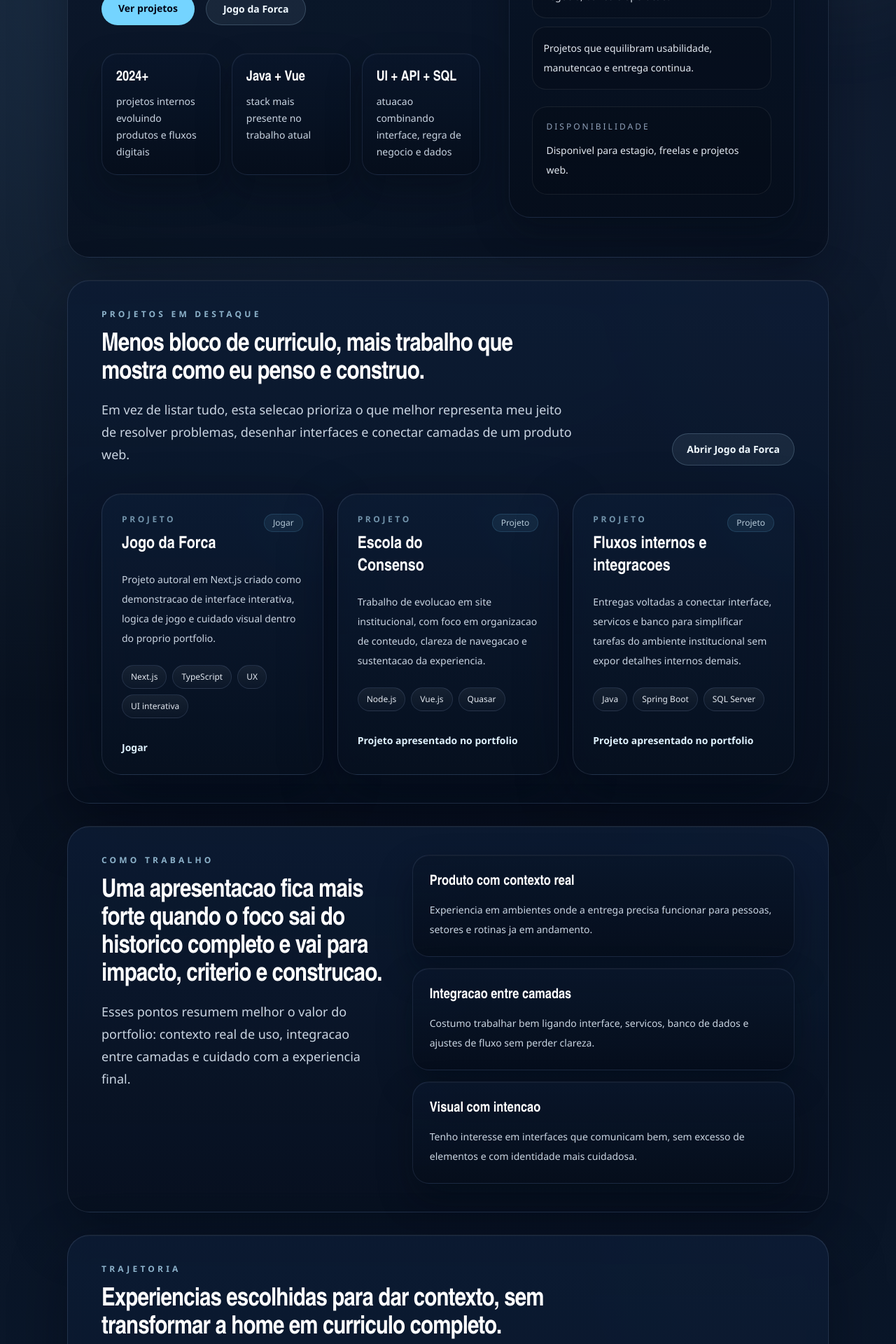
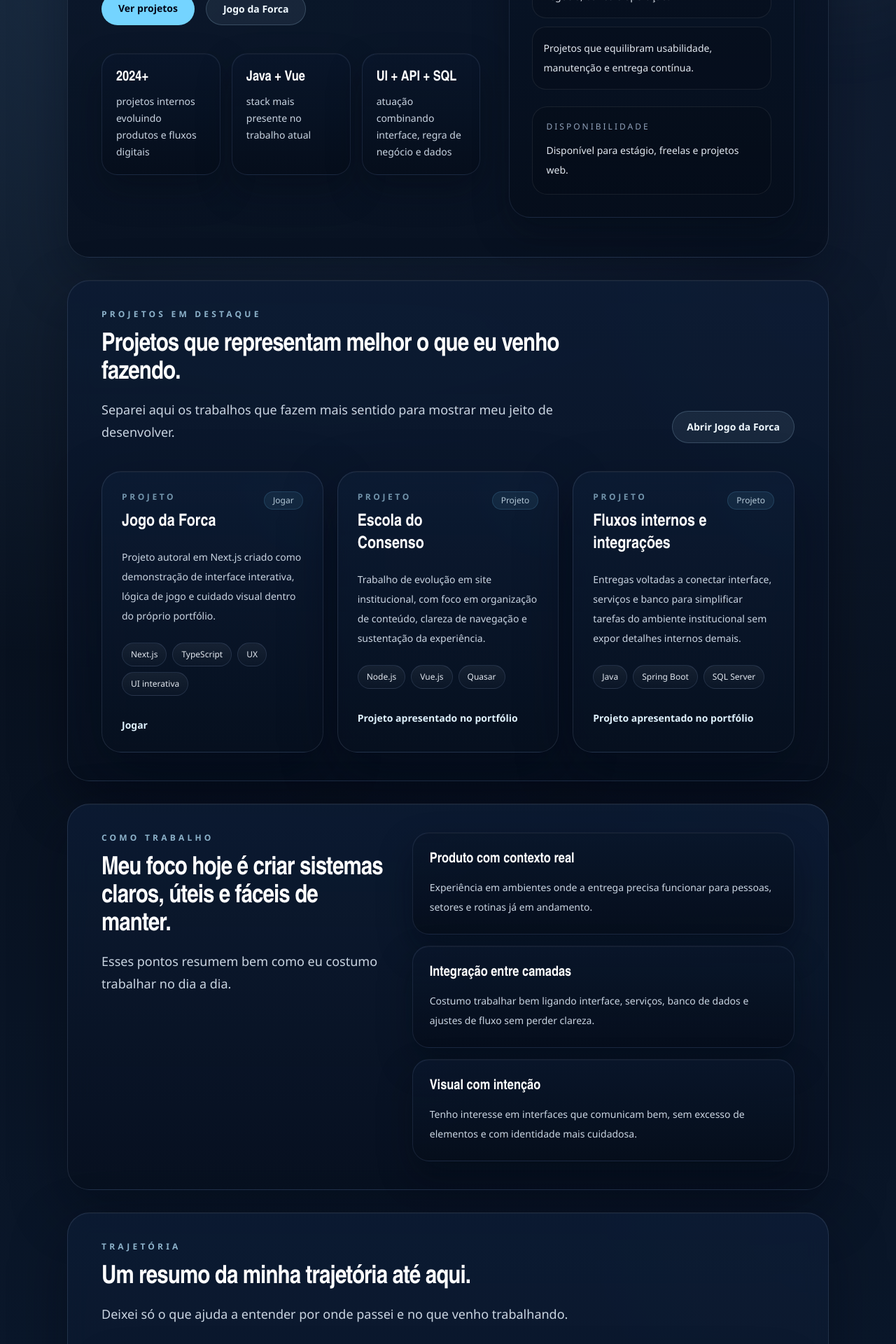
Before and after one commit to Leo-Chaves/CV-Leonardo-Chaves-, a Next.js app in the folder curriculo/: page / in a window 1280 px wide. Shown: the part 740-2660 px from the top of the page at 70% size. Built offline with nearby package versions, Linux system fonts and the light colour scheme.

Commit message:
correção ortografica

```diff
--- a/curriculo/app/layout.tsx
+++ b/curriculo/app/layout.tsx
@@ -3,11 +3,11 @@ import "./globals.css";
 
 export const metadata: Metadata = {
   title: {
-    default: "Leonardo Chaves | Portfolio",
+    default: "Leonardo Chaves | Portfólio",
     template: "%s | Leonardo Chaves",
   },
   description:
-    "Portfolio pessoal com selecao de projetos, stack e experiencias em desenvolvimento web, com uma demo dedicada ao Jogo da Forca.",
+    "Portfólio pessoal com seleção de projetos, stack e experiências em desenvolvimento web, com uma demo dedicada ao Jogo da Forca.",
 };
 
 export default function RootLayout({
--- a/curriculo/app/page.tsx
+++ b/curriculo/app/page.tsx
@@ -26,7 +26,7 @@ export default function Home() {
         links={[
           { label: "Projetos", href: "#projetos" },
           { label: "Como trabalho", href: "#como-trabalho" },
-          { label: "Trajetoria", href: "#experiencia" },
+          { label: "Trajetória", href: "#experiencia" },
           { label: "Stack", href: "#stack" },
           { label: "Contato", href: "#contato" },
           { label: "Jogo da Forca", href: "/jogo-da-forca" },
@@ -38,7 +38,7 @@ export default function Home() {
           <div className="grid gap-10 lg:grid-cols-[1.14fr_0.86fr] lg:items-center">
             <div>
               <span className="pill inline-flex rounded-full px-4 py-2 text-xs font-semibold uppercase tracking-[0.3em] text-sky-100/80">
-                Portfolio
+                Portfólio
               </span>
 
               <div className="mt-6">
@@ -126,7 +126,7 @@ export default function Home() {
             <aside className="grid gap-4">
               <div className="surface-card rounded-[1.9rem] p-6 sm:p-8">
                 <p className="text-xs font-semibold uppercase tracking-[0.3em] text-sky-200/70">
-                  Visao geral
+                  Visão geral
                 </p>
                 <p className="mt-5 text-base leading-8 text-slate-300">
                   {personalInfo.summary}
@@ -135,7 +135,7 @@ export default function Home() {
 
               <div className="surface-card rounded-[1.9rem] p-6 sm:p-8">
                 <p className="text-xs font-semibold uppercase tracking-[0.3em] text-sky-200/70">
-                  O que voce encontra aqui
+                  O que você encontra aqui
                 </p>
 
                 <div className="mt-5 grid gap-3">
@@ -166,8 +166,8 @@ export default function Home() {
           <div className="flex flex-col gap-8 lg:flex-row lg:items-end lg:justify-between">
             <SectionHeading
               eyebrow="Projetos em destaque"
-              title="Menos bloco de curriculo, mais trabalho que mostra como eu penso e construo."
-              description="Em vez de listar tudo, esta selecao prioriza o que melhor representa meu jeito de resolver problemas, desenhar interfaces e conectar camadas de um produto web."
+              title="Projetos que representam melhor o que eu venho fazendo."
+              description="Separei aqui os trabalhos que fazem mais sentido para mostrar meu jeito de desenvolver."
             />
 
             <Link
@@ -192,8 +192,8 @@ export default function Home() {
           <div className="grid gap-10 lg:grid-cols-[0.85fr_1.15fr] lg:items-start">
             <SectionHeading
               eyebrow="Como trabalho"
-              title="Uma apresentacao fica mais forte quando o foco sai do historico completo e vai para impacto, criterio e construcao."
-              description="Esses pontos resumem melhor o valor do portfolio: contexto real de uso, integracao entre camadas e cuidado com a experiencia final."
+              title="Meu foco hoje é criar sistemas claros, úteis e fáceis de manter."
+              description="Esses pontos resumem bem como eu costumo trabalhar no dia a dia."
             />
 
             <div className="grid gap-4">
@@ -210,9 +210,9 @@ export default function Home() {
         <section id="experiencia" className="section-card rounded-[2rem] px-6 py-8 sm:px-8 sm:py-10 lg:px-12">
           <div className="flex flex-col gap-8">
             <SectionHeading
-              eyebrow="Trajetoria"
-              title="Experiencias escolhidas para dar contexto, sem transformar a home em curriculo completo."
-              description="Mantive somente os recortes que ajudam a entender sua evolucao como desenvolvedor e a forma como voce trabalha hoje."
+              eyebrow="Trajetória"
+              title="Um resumo da minha trajetória até aqui."
+              description="Deixei só o que ajuda a entender por onde passei e no que venho trabalhando."
             />
 
             <div className="grid gap-5">
@@ -228,8 +228,8 @@ export default function Home() {
             <div>
               <SectionHeading
                 eyebrow="Stack e rotina"
-                title="Tecnologias organizadas do jeito que fazem sentido para um portfolio."
-                description="Aqui entram as ferramentas que aparecem com frequencia no seu trabalho e que ajudam a contar como voce construi, integra e evolui produtos web."
+                title="Tecnologias que mais aparecem no meu dia a dia."
+                description="Essas são as ferramentas que eu mais uso nos projetos e nos estudos."
               />
 
               <div className="mt-8 grid gap-4">
@@ -254,12 +254,12 @@ export default function Home() {
             <div className="grid gap-4">
               <article className="surface-card rounded-[1.5rem] p-6">
                 <p className="text-xs font-semibold uppercase tracking-[0.28em] text-sky-200/65">
-                  Base academica
+                  Base acadêmica
                 </p>
                 <div className="mt-4 rounded-[1.2rem] border border-white/8 bg-black/12 p-5">
                   <h3 className="text-lg font-semibold text-white">{personalInfo.educationLabel}</h3>
                   <p className="mt-3 text-sm leading-7 text-slate-300">
-                    A formacao aparece como base da trajetoria, sem ocupar uma secao inteira da home.
+                    A formação aparece como base da trajetória, sem ocupar uma seção inteira da home.
                   </p>
                 </div>
               </article>
@@ -270,8 +270,8 @@ export default function Home() {
                 </p>
                 <p className="mt-4 text-sm leading-7 text-slate-300">
                   Seguir evoluindo em desenvolvimento de software com mais projetos web,
-                  interfaces melhores, integracoes solidas e cada vez mais repertorio em
-                  construcao de produto.
+                  interfaces melhores, integrações sólidas e cada vez mais repertório em
+                  construção de produto.
                 </p>
               </article>
             </div>
@@ -282,8 +282,8 @@ export default function Home() {
           <div className="flex flex-col gap-10">
             <SectionHeading
               eyebrow="Contato"
-              title="Contato direto, sem excesso de informacao paralela."
-              description="A pagina agora fecha com os canais principais e deixa o resto da conversa para quando realmente fizer sentido."
+              title="Vamos conversar."
+              description="Se quiser falar sobre oportunidade, projeto ou parceria, estes são os canais."
             />
 
             <div className="grid gap-4 lg:grid-cols-3">
--- a/curriculo/components/project-card.tsx
+++ b/curriculo/components/project-card.tsx
@@ -45,7 +45,7 @@ export function ProjectCard({
       </div>
 
       <div className="mt-8 text-sm font-semibold text-sky-100">
-        {href ? cta : "Projeto apresentado no portfolio"}
+        {href ? cta : "Projeto apresentado no portfólio"}
       </div>
     </>
   );
--- a/curriculo/data/portfolio.ts
+++ b/curriculo/data/portfolio.ts
@@ -2,44 +2,44 @@ export const personalInfo = {
   name: "Leonardo Chaves da Paz",
   role: "Desenvolvedor Full Stack",
   headline:
-    "Construo interfaces claras, integracoes uteis e experiencias web pensadas para resolver problemas reais.",
+    "Construo interfaces claras, integrações úteis e experiências web pensadas para resolver problemas reais.",
   summary:
-    "Atuo em projetos internos na UNICAP conectando front-end, back-end e dados para melhorar fluxos do dia a dia. Gosto de transformar demandas complexas em experiencias simples, manter codigo sustentavel e evoluir produtos com criterio visual e tecnico.",
-  educationLabel: "Ciencia da Computacao na UNICAP",
+    "Atuo em projetos internos na UNICAP conectando front-end, back-end e dados para melhorar fluxos do dia a dia. Gosto de transformar demandas complexas em experiências simples, manter código sustentável e evoluir produtos com critério visual e técnico.",
+  educationLabel: "Ciência da Computação na UNICAP",
   location: "Paulista, PE",
   email: "leochaves007@gmail.com",
   linkedinLabel: "Leonardo Chaves no LinkedIn",
   linkedinHref: "https://www.linkedin.com/in/leonardo-chaves-da-paz/",
   githubLabel: "Leo-Chaves no GitHub",
   githubHref: "https://github.com/Leo-Chaves",
-  availability: "Disponivel para estagio, freelas e projetos web.",
+  availability: "Disponível para estágio, freelas e projetos web.",
 };
 
 export const stats = [
   { value: "2024+", label: "projetos internos evoluindo produtos e fluxos digitais" },
   { value: "Java + Vue", label: "stack mais presente no trabalho atual" },
-  { value: "UI + API + SQL", label: "atuacao combinando interface, regra de negocio e dados" },
+  { value: "UI + API + SQL", label: "atuação combinando interface, regra de negócio e dados" },
 ];
 
 export const focusAreas = [
   "Interfaces web com leitura visual mais limpa e objetiva.",
-  "Back-end e integracoes para conectar regra de negocio, banco e operacao.",
-  "Projetos que equilibram usabilidade, manutencao e entrega continua.",
+  "Back-end e integrações para conectar regra de negócio, banco e operação.",
+  "Projetos que equilibram usabilidade, manutenção e entrega contínua.",
 ];
 
 export const highlights = [
   {
     title: "Produto com contexto real",
     description:
-      "Experiencia em ambientes onde a entrega precisa funcionar para pessoas, setores e rotinas ja em andamento.",
+      "Experiência em ambientes onde a entrega precisa funcionar para pessoas, setores e rotinas já em andamento.",
   },
   {
-    title: "Integracao entre camadas",
+    title: "Integração entre camadas",
     description:
-      "Costumo trabalhar bem ligando interface, servicos, banco de dados e ajustes de fluxo sem perder clareza.",
+      "Costumo trabalhar bem ligando interface, serviços, banco de dados e ajustes de fluxo sem perder clareza.",
   },
   {
-    title: "Visual com intencao",
+    title: "Visual com intenção",
     description:
       "Tenho interesse em interfaces que comunicam bem, sem excesso de elementos e com identidade mais cuidadosa.",
   },
@@ -49,23 +49,23 @@ export const experiences = [
   {
     company: "UNICAP",
     period: "2024 - atual",
-    role: "Desenvolvimento de sistemas e experiencias internas",
+    role: "Desenvolvimento de sistemas e experiências internas",
     bullets: [
-      "Participo da evolucao de sistemas web usados em contexto institucional, conectando front-end, APIs e banco de dados.",
-      "Atuo em manutencao e criacao de funcionalidades com foco em clareza de uso, estabilidade e continuidade do produto.",
-      "Trabalho com demandas reais de operacao, o que ajuda a priorizar solucoes praticas e sustentaveis.",
+      "Participo da evolução de sistemas web usados em contexto institucional, conectando front-end, APIs e banco de dados.",
+      "Atuo em manutenção e criação de funcionalidades com foco em clareza de uso, estabilidade e continuidade do produto.",
+      "Trabalho com demandas reais de operação, o que ajuda a priorizar soluções práticas e sustentáveis.",
     ],
     technologies: ["Java", "Spring Boot", "Vue.js", "Quasar", "SQL Server"],
   },
   {
-    company: "Base tecnica complementar",
-    period: "trajetoria anterior",
-    role: "Suporte, organizacao e leitura de operacao",
+    company: "Base técnica complementar",
+    period: "trajetória anterior",
+    role: "Suporte, organização e leitura de operação",
     bullets: [
-      "Vivencias anteriores em suporte e atendimento fortaleceram minha leitura de contexto, comunicacao e resolucao de problemas.",
-      "Essa base ajuda no desenvolvimento porque aproxima o codigo da rotina de quem realmente usa o sistema.",
+      "Vivências anteriores em suporte e atendimento fortaleceram minha leitura de contexto, comunicação e resolução de problemas.",
+      "Essa base ajuda no desenvolvimento porque aproxima o código da rotina de quem realmente usa o sistema.",
     ],
-    technologies: ["Suporte tecnico", "Atendimento", "Organizacao de processos"],
+    technologies: ["Suporte técnico", "Atendimento", "Organização de processos"],
   },
 ];
 
@@ -76,11 +76,11 @@ export const skillGroups = [
   },
   {
     title: "Conecto com",
-    items: ["SQL Server", "APIs", "Integracoes", "Modelagem de dados", "Regras de negocio"],
+    items: ["SQL Server", "APIs", "Integrações", "Modelagem de dados", "Regras de negócio"],
   },
   {
     title: "Trabalho com",
-    items: ["Git", "Manutencao evolutiva", "Design de interface", "Metodologias ageis"],
+    items: ["Git", "Manutenção evolutiva", "Design de interface", "Metodologias ágeis"],
   },
 ];
 
@@ -88,7 +88,7 @@ export const projects = [
   {
     title: "Jogo da Forca",
     summary:
-      "Projeto autoral em Next.js criado como demonstracao de interface interativa, logica de jogo e cuidado visual dentro do proprio portfolio.",
+      "Projeto autoral em Next.js criado como demonstração de interface interativa, lógica de jogo e cuidado visual dentro do próprio portfólio.",
     tags: ["Next.js", "TypeScript", "UX", "UI interativa"],
     href: "/jogo-da-forca",
     cta: "Jogar",
@@ -96,13 +96,13 @@ export const projects = [
   {
     title: "Escola do Consenso",
     summary:
-      "Trabalho de evolucao em site institucional, com foco em organizacao de conteudo, clareza de navegacao e sustentacao da experiencia.",
+      "Trabalho de evolução em site institucional, com foco em organização de conteúdo, clareza de navegação e sustentação da experiência.",
     tags: ["Node.js", "Vue.js", "Quasar"],
   },
   {
-    title: "Fluxos internos e integracoes",
+    title: "Fluxos internos e integrações",
     summary:
-      "Entregas voltadas a conectar interface, servicos e banco para simplificar tarefas do ambiente institucional sem expor detalhes internos demais.",
+      "Entregas voltadas a conectar interface, serviços e banco para simplificar tarefas do ambiente institucional sem expor detalhes internos demais.",
     tags: ["Java", "Spring Boot", "SQL Server"],
   },
 ];
@@ -118,14 +118,14 @@ export const contactItems = [
   {
     label: "GitHub",
     value: "@Leo-Chaves",
-    detail: "Repositorios, experimentos e projetos em andamento.",
+    detail: "Repositórios, experimentos e projetos em andamento.",
     href: personalInfo.githubHref,
     cta: "Abrir perfil",
   },
   {
     label: "LinkedIn",
     value: "Leonardo Chaves",
-    detail: "Contato profissional e acompanhamento da minha trajetoria.",
+    detail: "Contato profissional e acompanhamento da minha trajetória.",
     href: personalInfo.linkedinHref,
     cta: "Ver perfil",
   },
```
Also changed, not shown: curriculo/app/jogo-da-forca/page.tsx (+9 -9 lines), curriculo/components/hangman-game.tsx (+8 -8 lines).
